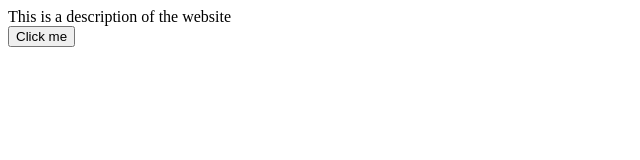
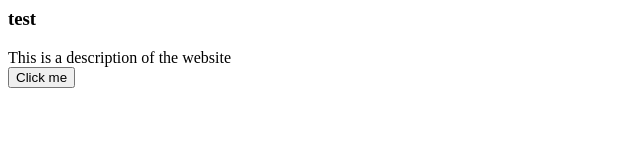
Before and after one commit to Chxrgxr/Test, a plain HTML site: page index.html in a window 1280 px wide. Shown: the whole page, without its empty margins (0-640 px from the left). Drawn offline with Linux system fonts and the light colour scheme.

Commit message:
Update index.html

```diff
--- a/index.html
+++ b/index.html
@@ -1,3 +1,3 @@
-<title>test</title>
+<h3>test</h3>
 <div class="description">This is a description of the website</div>
 <button>Click me</button>
```
